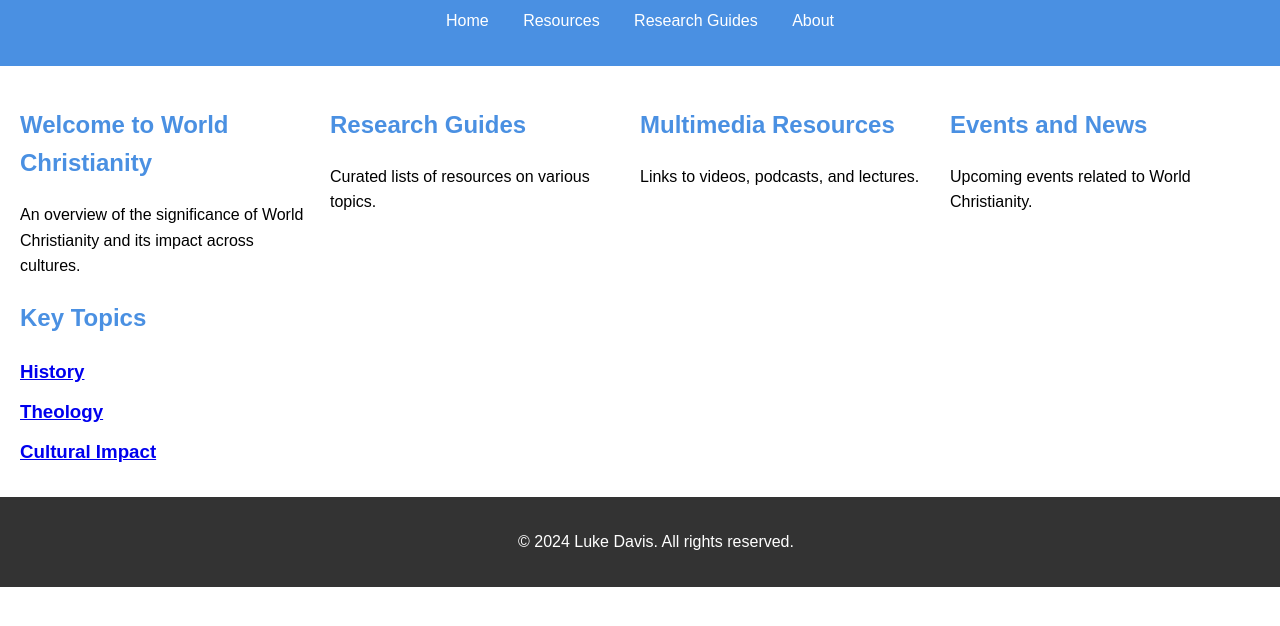
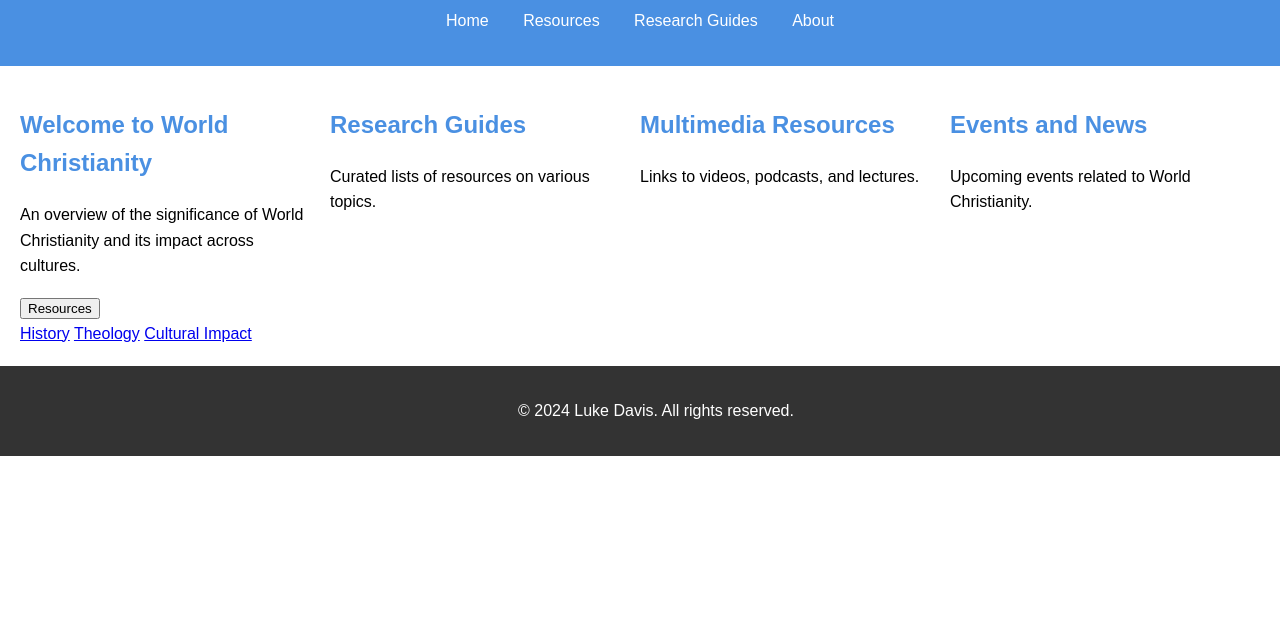
Before and after one commit to lukewdavis/la-pentecostalism, a plain HTML site: page index.html in a window 1280 px wide. Shown: the part 102-728 px from the top of the page. Drawn offline with Linux system fonts and the light colour scheme; a script that the page names is missing.

Commit message:
Update index.html

```diff
--- a/index.html
+++ b/index.html
@@ -26,11 +26,15 @@
                 <p>An overview of the significance of World Christianity and its impact across cultures.</p>
             </div>
             <div>
-                <h2>Key Topics</h2>
                 <div class="resource-links">
-                    <h3><a href="#history">History</a></h3>
-                    <h3><a href="#theology">Theology</a></h3>
-                    <h3><a href="#cultural-impact">Cultural Impact</a></h3>
+                    <div class="dropdown">
+                        <button class="dropbtn">Resources</button>
+                        <div class="dropdown-content">
+                            <a href="#history">History</a>
+                            <a href="#theology">Theology</a>
+                            <a href="#cultural-impact">Cultural Impact</a>
+                        </div>
+                    </div>
                 </div>
             </div>
         </section>
```
